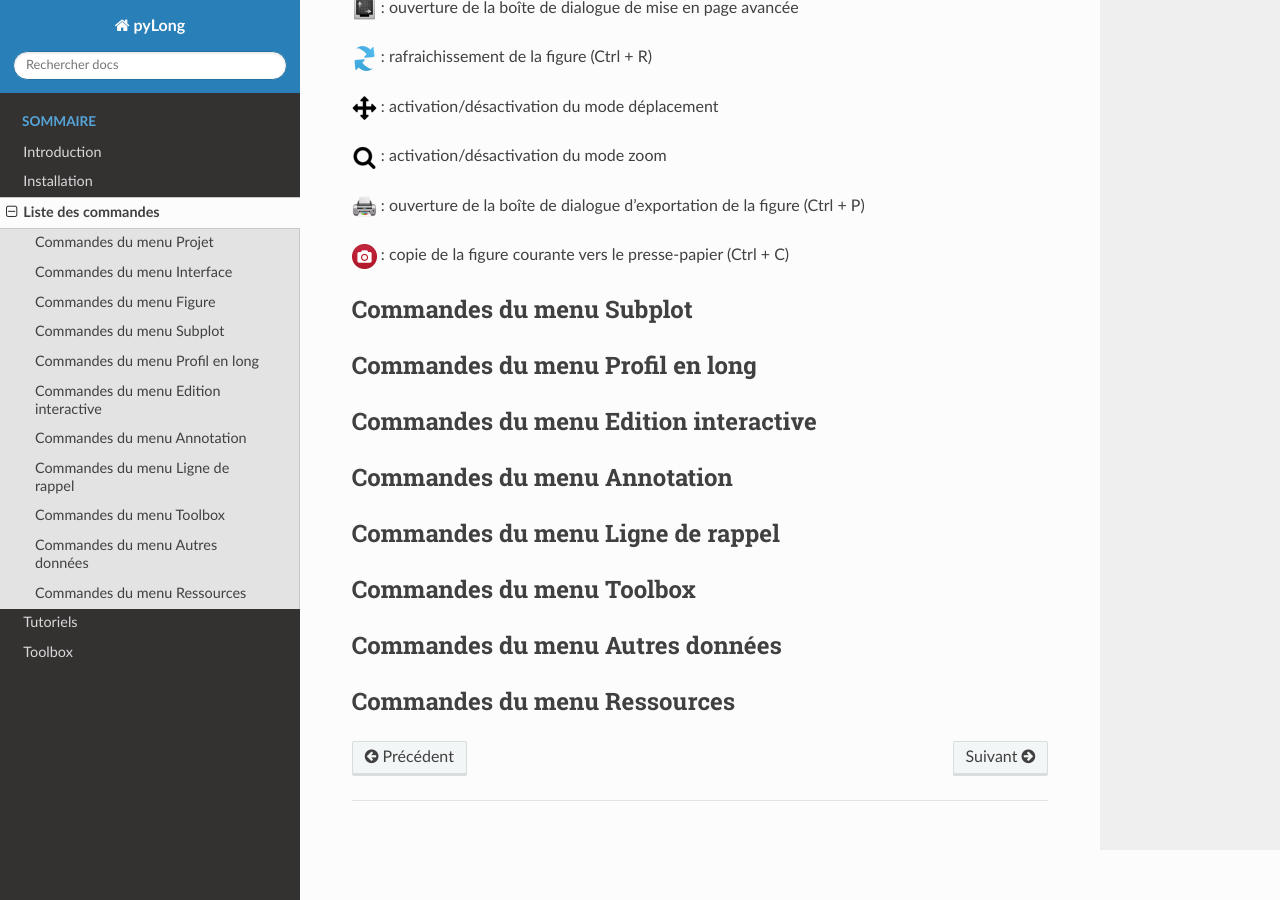
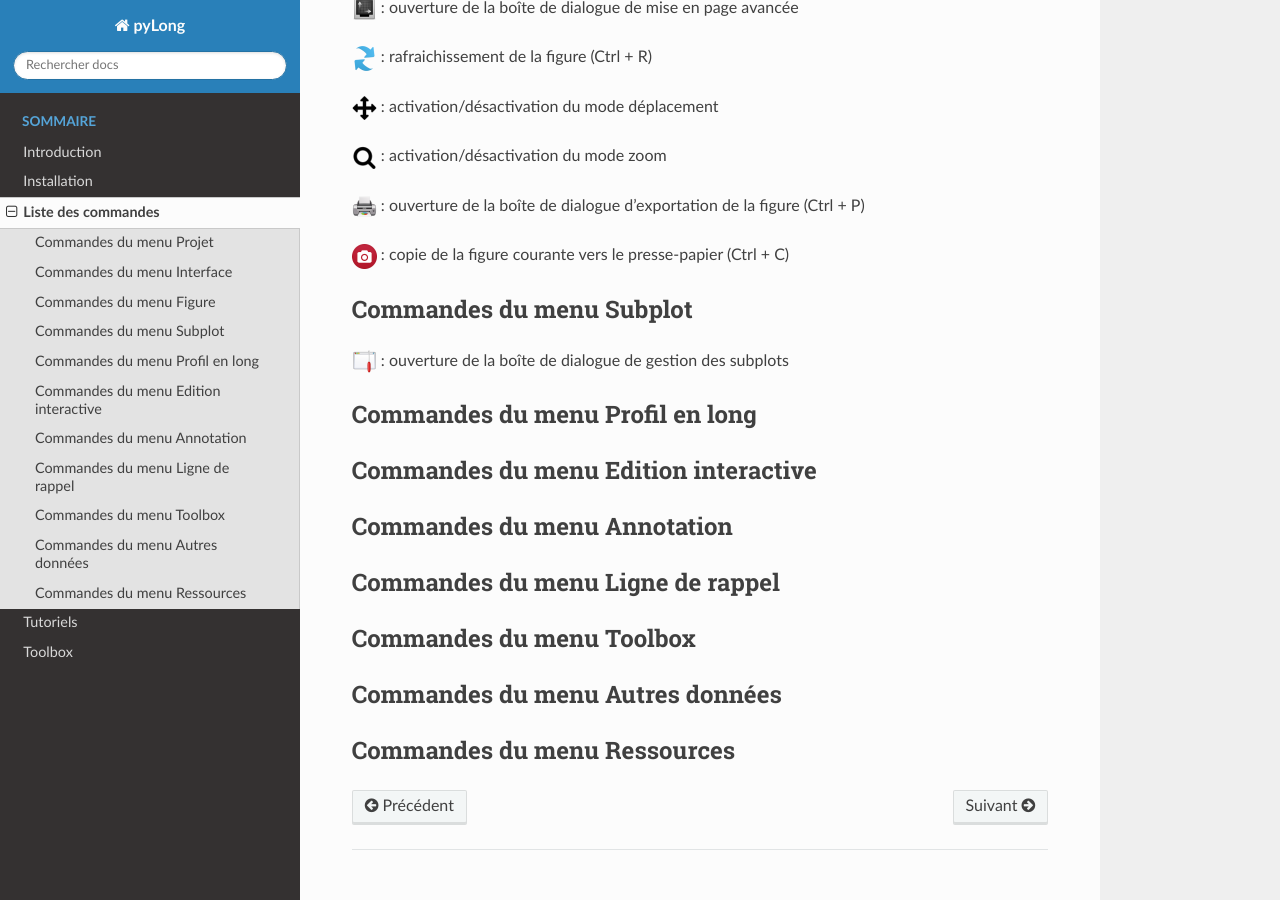
Before and after one commit to clementroussel/pyLong-doc, a Sphinx documentation site: the page built from docs/source/commandes.rst, in a window 1280 px wide and 900 px high, scrolled down 876 px. Built offline with Sphinx 7.4.7 and the Read the Docs theme 2.0.0, drawn with Linux system fonts in a browser that asks for light colours.

Commit message:
Update commandes.rst

```diff
--- a/docs/source/commandes.rst
+++ b/docs/source/commandes.rst
@@ -98,6 +98,11 @@ Commandes du menu Figure
 Commandes du menu Subplot
 =========================
 
+|subplots| : ouverture de la boîte de dialogue de gestion des subplots
+
+.. |subplots| image:: ./icones/subplots.png
+              :scale: 50%
+
 Commandes du menu Profil en long
 ================================
 
```
